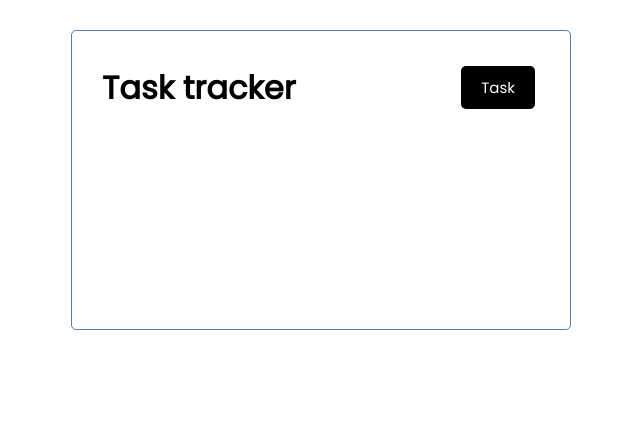
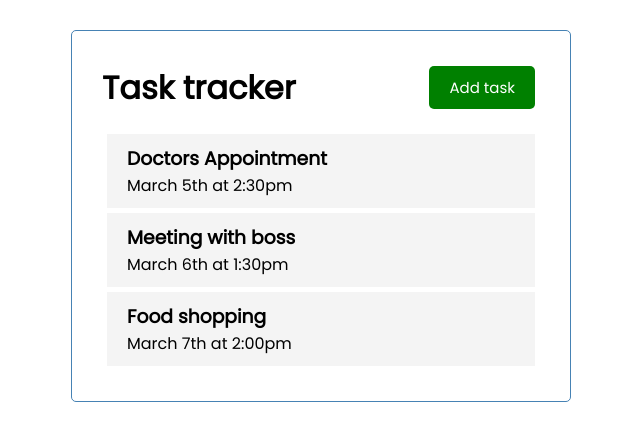
Before and after one commit to Tomaz-on-GitHub/vue_simple_app, a Vue app: page / in a window 1280 px wide. Shown: the top 440 px of the page, without its empty margins (319-959 px from the left). Built offline with nearby package versions, Linux system fonts and the light colour scheme.

Commit message:
create complete data structure (+tasks and task)

```diff
--- a/src/App.vue
+++ b/src/App.vue
@@ -1,18 +1,49 @@
 <template>
   <div class="container">
     <Header title="Task tracker"/>
-
+    <Tasks v-bind:tasks="tasks"/>
   </div>
 </template>
 
 <script>
 import Header from './components/Header'
+import Tasks from './components/Tasks'
 
 export default {
   name: 'App',
   components: {
-    Header
-  }
+    Header,
+    Tasks
+  },
+   data() {
+    return {
+      tasks: [],
+    }
+   },
+   created() {
+    this.tasks = [
+      {
+        "id": "1",
+        "text": "Doctors Appointment",
+        "day": "March 5th at 2:30pm",
+        "reminder": true
+      },
+      {
+        "id": "2",
+        "text": "Meeting with boss",
+        "day": "March 6th at 1:30pm",
+        "reminder": true
+      },
+      {
+        "id": "3",
+        "text": "Food shopping",
+        "day": "March 7th at 2:00pm",
+        "reminder": false
+      }
+      ]
+   },
+
+
 }
 </script>
 
--- a/src/components/Button.vue
+++ b/src/components/Button.vue
@@ -1,12 +1,20 @@
 <template>
-  <button class="btn">
-    Task
+  <button class="btn" v-bind:style="{background:color}" @click="onClick()">
+    {{text}}
   </button>
 </template>
 
 <script>
 export default {
   name: 'Button',
-
+  props: {
+    text:String,
+    color:String,
+    },
+  methods: {
+    onClick() {
+        console.log('click');
+    }
+    },
 }
 </script>
--- a/src/components/Header.vue
+++ b/src/components/Header.vue
@@ -2,7 +2,7 @@
 <template>
   <header>
     <h1>{{title}}</h1>
-    <Button />
+    <Button text="Add task" color="green"/>
   </header>
 </template>
 
--- /dev/null
+++ b/src/components/Task.vue
@@ -0,0 +1,38 @@
+<template>
+  <div class="task">
+     <h3>{{task.text}}</h3>
+    <p>{{ task.day }}</p>
+  </div>
+
+</template>
+
+<script>
+
+
+export default {
+   name: "Task",
+   props: {
+    task: Object,
+   }
+}
+</script>
+
+<style scope>
+.fas {
+  color: red;
+}
+.task {
+  background: #f4f4f4;
+  margin: 5px;
+  padding: 10px 20px;
+  cursor: pointer;
+}
+.task.reminder {
+  border-left: 5px solid green;
+}
+.task h3 {
+  display: flex;
+  align-items: center;
+  justify-content: space-between;
+}
+</style>
--- /dev/null
+++ b/src/components/Tasks.vue
@@ -0,0 +1,23 @@
+<template>
+    <div  :key="task.id" v-for="task in tasks">
+    <Task :task="task"
+    />
+
+  </div>
+</template>
+
+<script>
+import Task from './Task'
+
+export default {
+    name: 'Tasks',
+  props: {
+    tasks: Array,
+  },
+  components: {
+    Task,
+  },
+
+    }
+
+</script>
```
